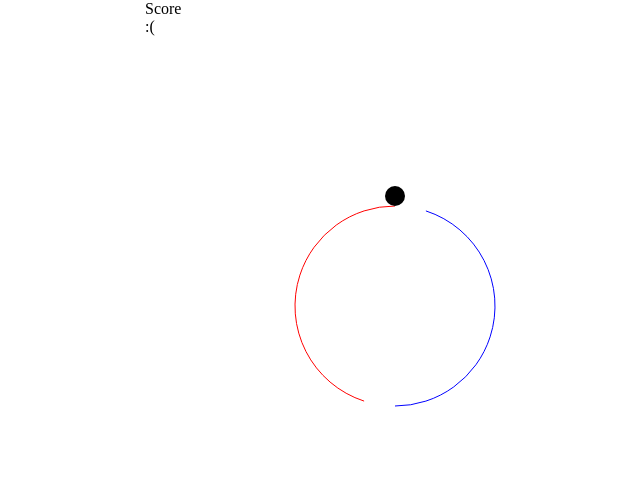
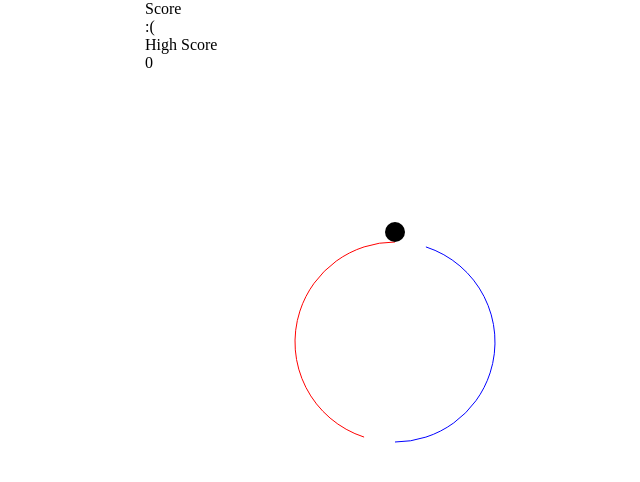
Before and after one commit to callmetwan/even-game, a website built with webpack: page src/index.html in a window 1280 px wide. Shown: the whole page, without its empty margins (245-885 px from the left). Built offline with nearby package versions, Linux system fonts and the light colour scheme.

Commit message:
Add High Score element

```diff
--- a/src/index.html
+++ b/src/index.html
@@ -23,6 +23,9 @@
     <dl>
         <dt>Score</dt>
         <dd id="score">0</dd>
+
+        <dt>High Score</dt>
+        <dd id="high-score">0</dd>
     </dl>
     <canvas id="game" width="480" height="400">No worky</canvas>
 </body>
```
